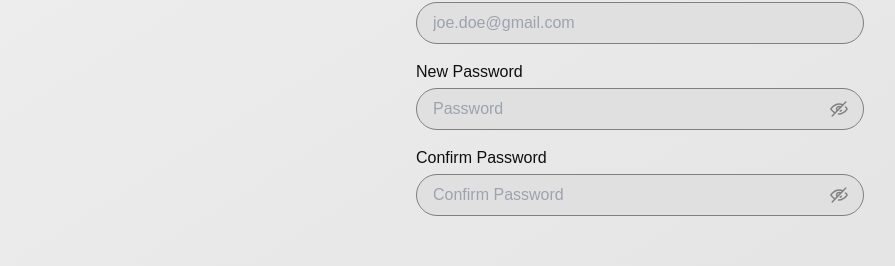
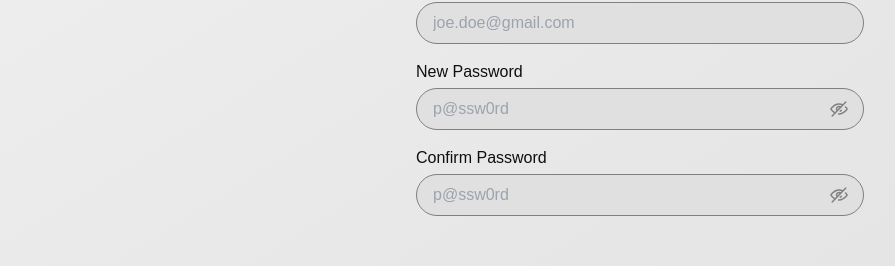
Before and after one commit to n-zngr/Coach, a Next.js app: page /resetPassword in a window 1280 px wide. Shown: the part 323-589 px from the top of the page, without its empty margins (0-895 px from the left). Built offline with nearby package versions, Linux system fonts and the light colour scheme.

Commit message:
style: remove placeholder redundancy
- remove redundancy by updating password placeholder

```diff
--- a/src/app/login/page.tsx
+++ b/src/app/login/page.tsx
@@ -72,7 +72,7 @@ function LoginPage() {
                                 <input
                                     type={showPassword ? "text" : "password"} // Toggle input type
                                     name="password"
-                                    placeholder="Password"
+                                    placeholder="p@ssw0rd"
                                     value={formData.password}
                                     onChange={handleChange}
                                     className="w-full block bg-white-700 dark:bg-black-300 rounded-full border border-gray-500 pl-4 py-2 mt-1"
--- a/src/app/resetPassword/page.tsx
+++ b/src/app/resetPassword/page.tsx
@@ -78,7 +78,7 @@ const ResetPasswordPage = () => {
                                 value={password}
                                 onChange={(e) => setPassword(e.target.value)}
                                 required
-                                placeholder="Password"
+                                placeholder="p@ssw0rd"
                                 className="w-full block bg-white-700 dark:bg-black-300 rounded-full border border-gray-500 pl-4 py-2 mt-1"
                             />
                             <button
@@ -107,7 +107,7 @@ const ResetPasswordPage = () => {
                                 value={confirmPassword}
                                 onChange={(e) => setConfirmPassword(e.target.value)}
                                 required
-                                placeholder="Confirm Password"
+                                placeholder="p@ssw0rd"
                                 className="w-full block bg-white-700 dark:bg-black-300 rounded-full border border-gray-500 pl-4 py-2 mt-1"
                             />
                             <button
```
